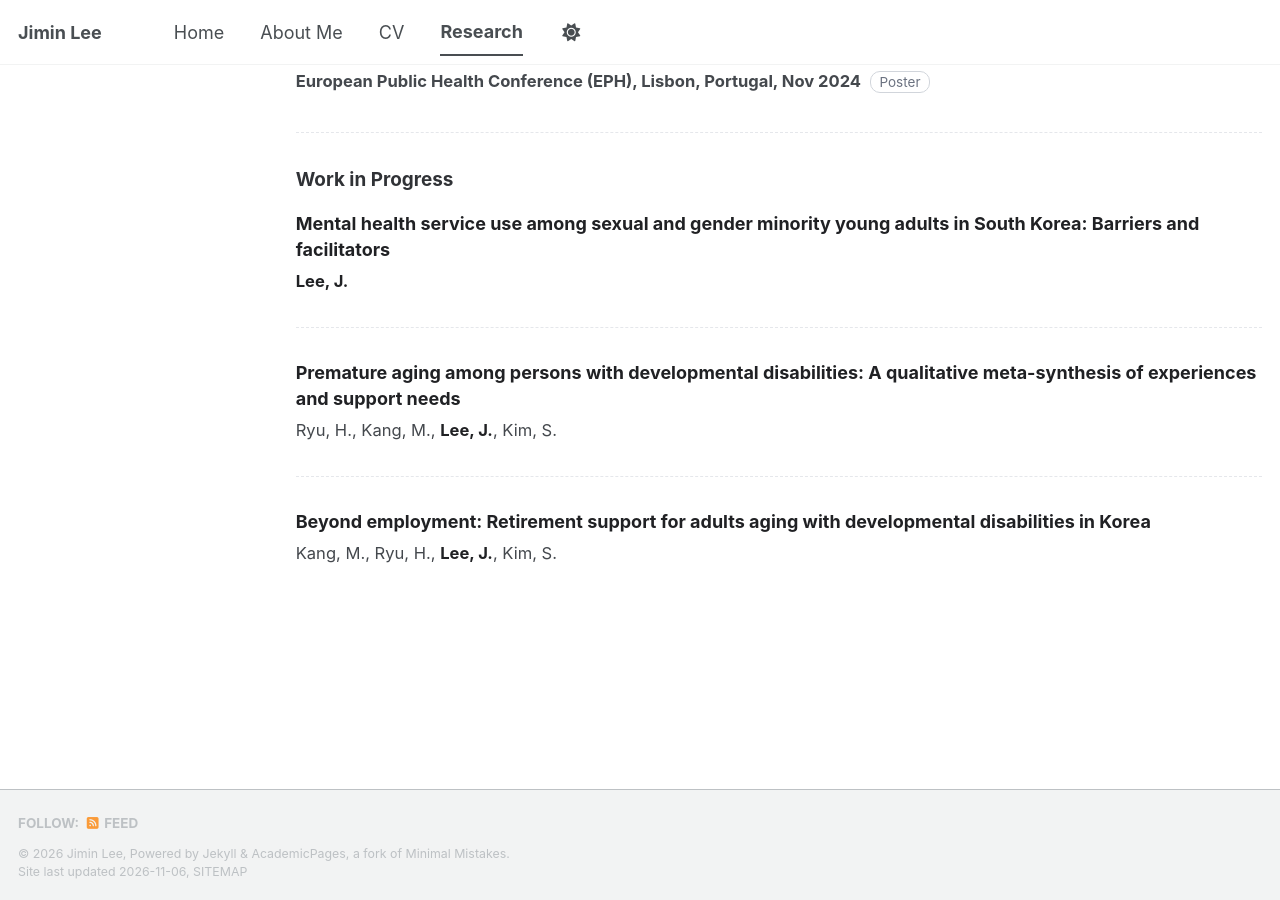
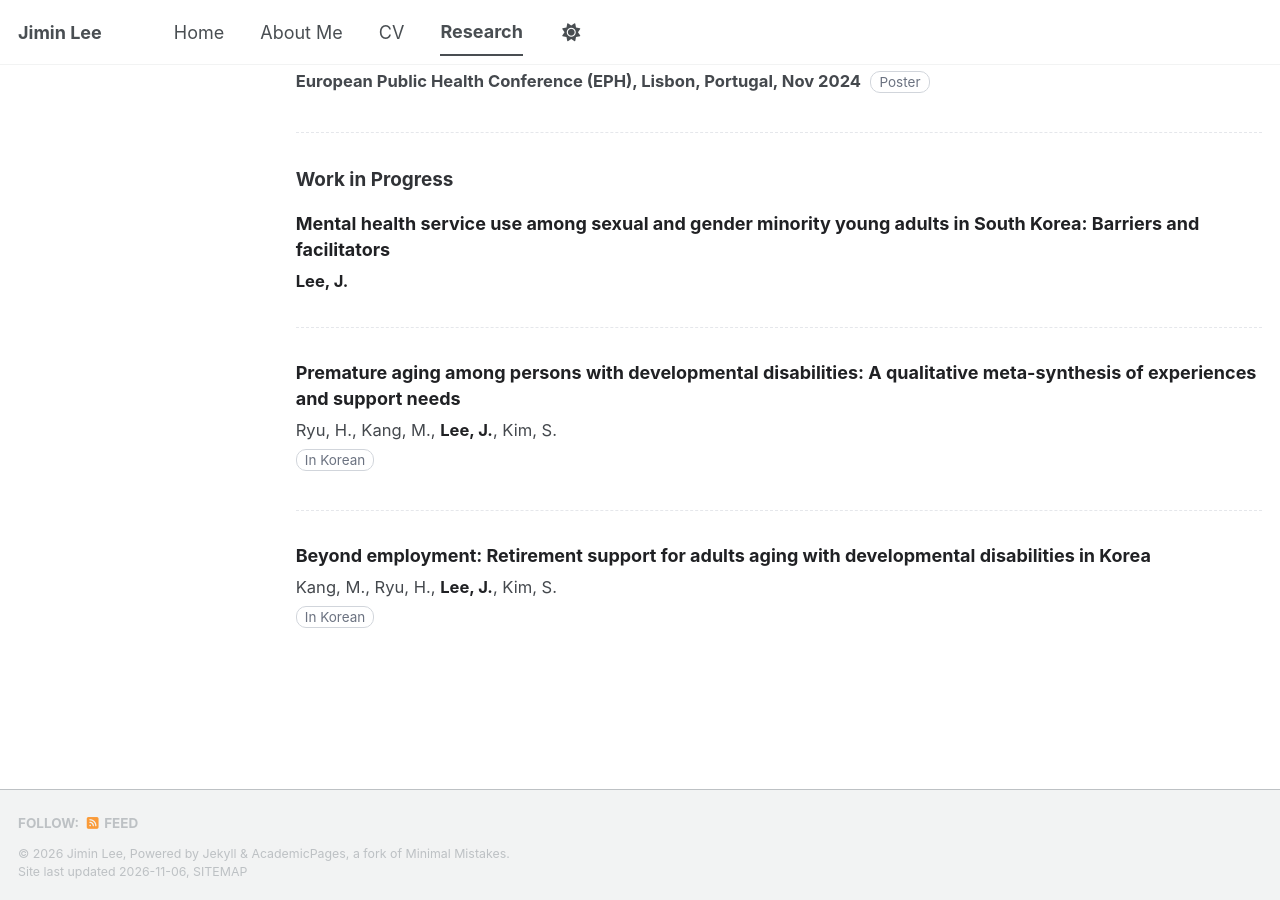
Before and after one commit to jiminlee-research/jiminlee-research.github.io, a Jekyll site: the page built from _pages/publications.html, in a window 1280 px wide and 900 px high, scrolled down 3070 px. Built offline with Jekyll 4.4.1, drawn with Linux system fonts in a browser that asks for light colours; a style sheet for code colours, icons or effects is not loaded.

Commit message:
Show language tag on work-in-progress items
Co-Authored-By: Claude Opus 5.5 <noreply@anthropic.com>
Claude-Session: https://claude.ai/code/session_01PcjxNfDHwsJtJ6agebrJHV

```diff
--- a/_pages/publications.html
+++ b/_pages/publications.html
@@ -76,7 +76,7 @@ author_profile: true
 <div class="pub-body">
 <p class="pub-title">{{ p.title }}</p>
 <p class="pub-authors">{% for a in p.authors %}{% if a contains "Lee, J." %}<span class="me">{{ a }}</span>{% else %}{{ a }}{% endif %}{% unless forloop.last %}, {% endunless %}{% endfor %}</p>
-{% if p.venue %}<p class="pub-venue">{{ p.venue }}{% if p.year %}, {{ p.year }}{% endif %}{% if p.note %} <span class="pub-tag">{{ p.note }}</span>{% endif %}</p>{% endif %}
+{% if p.venue %}<p class="pub-venue">{{ p.venue }}{% if p.year %}, {{ p.year }}{% endif %}{% if p.note %} <span class="pub-tag">{{ p.note }}</span>{% endif %}</p>{% elsif p.note %}<p class="pub-venue"><span class="pub-tag" style="margin-left:0">{{ p.note }}</span></p>{% endif %}
 {% if p.links %}<div class="pub-links">{% for l in p.links %}<a href="{{ l.url }}" target="_blank" rel="noopener">{{ l.label }}</a>{% endfor %}</div>{% endif %}
 {% if p.image %}<div class="pub-figure"><img src="{{ p.image | relative_url }}" alt="Research summary: {{ p.title | escape }}" data-lightbox="{{ p.image | relative_url }}"></div>{% endif %}
 </div>
```
